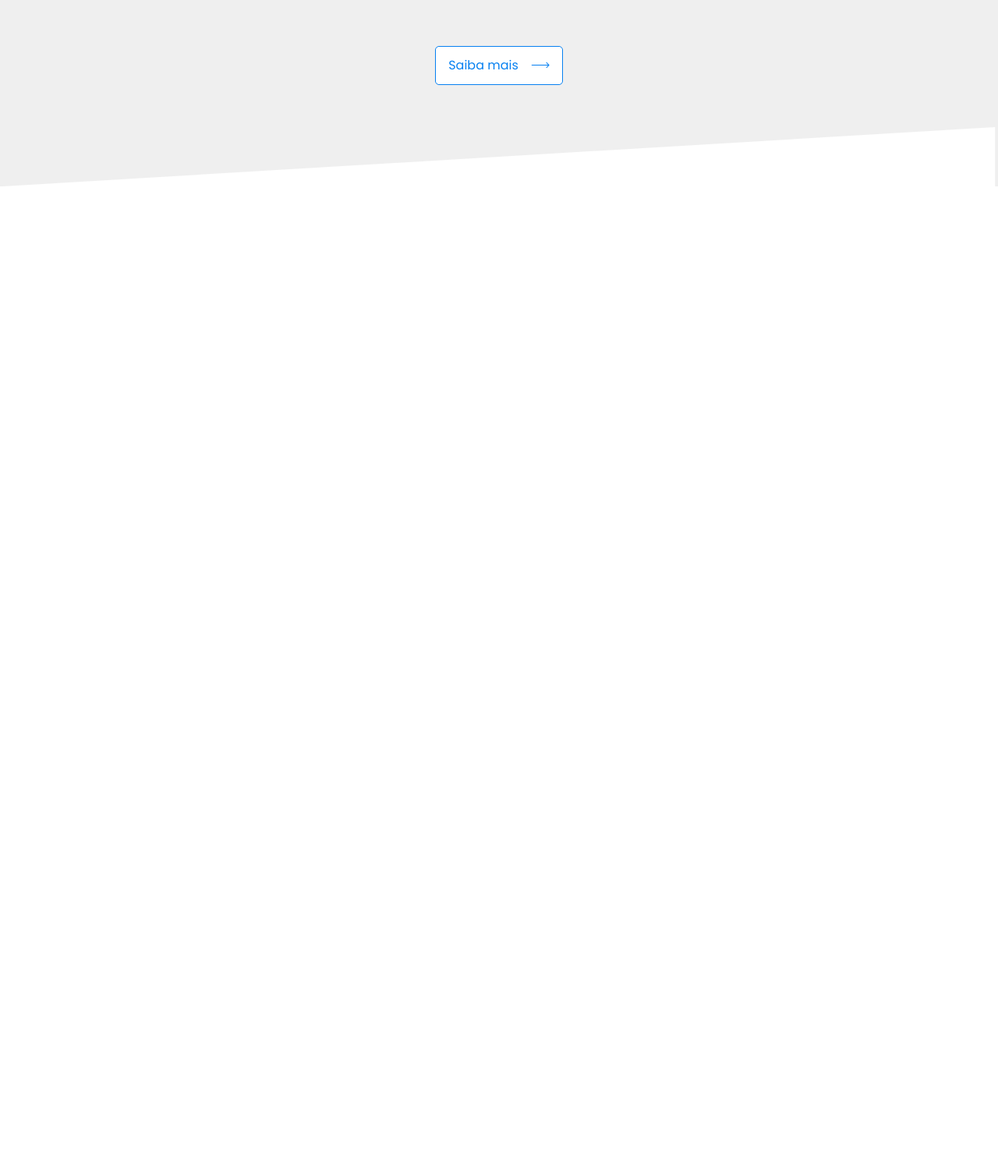
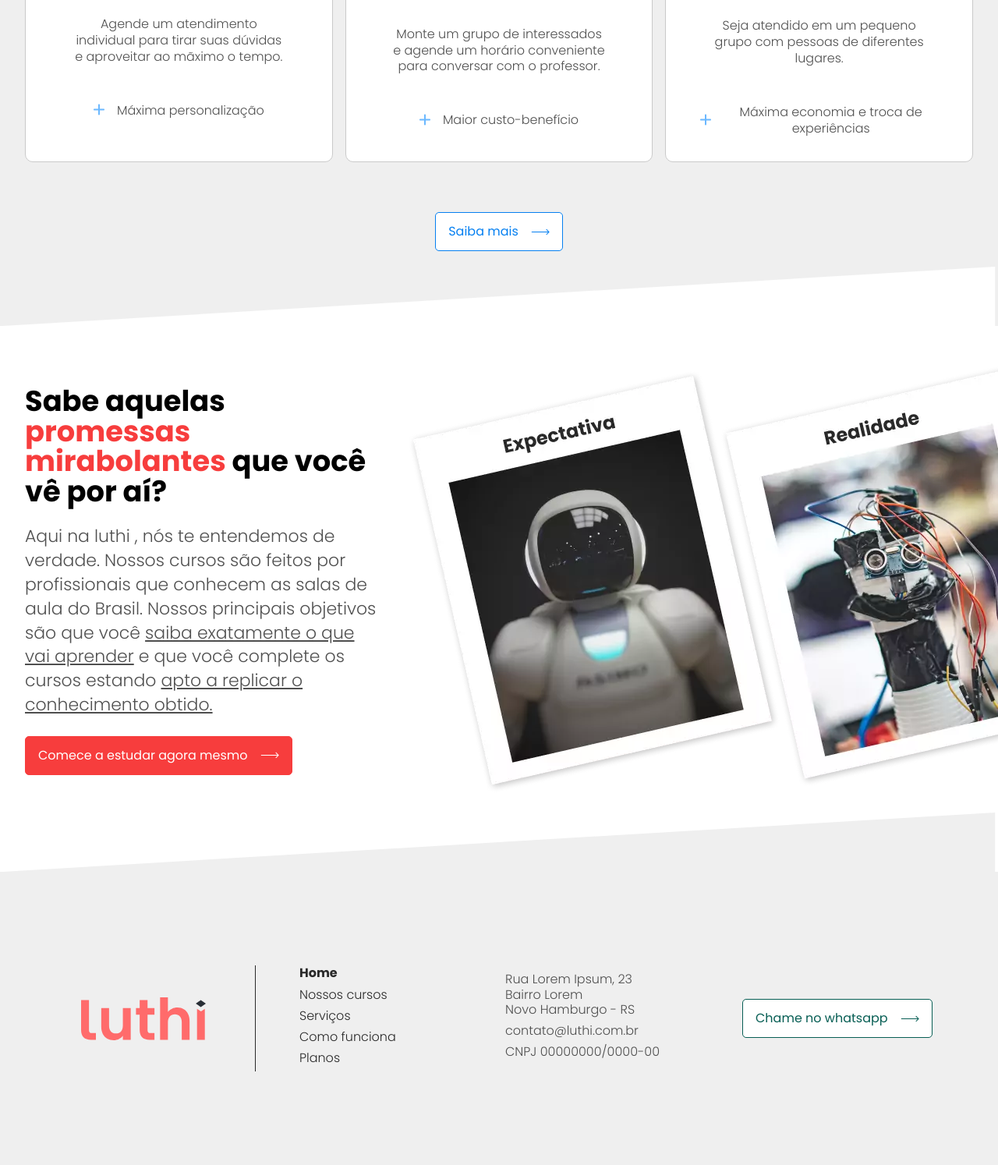
Before and after one commit to lucasbackes/luthi, a PHP site: page / in a window 1280 px wide. Shown: the part 4000-5494 px from the top of the page at 78% size. Before the commit the page ends 4239 px from the top, so only its background shows below. Run offline with PHP 8.4, Linux system fonts and the light colour scheme.

Commit message:
Alterações padrão

```diff
--- a/cabecalho.html
+++ b/cabecalho.html
@@ -1,6 +1,10 @@
 <div class="logo">
     <img src="img/logo-color.svg" alt="Logo da Luthi">
 </div>
+
+<div class="menu--links--container">
+
+    <img src="img/icon--close.svg" class="close--mobile--menu" alt="">
 
     <div class="menu--links">
         <a href="#" class="menu--link active">Home</a>
@@ -14,3 +18,9 @@
         <a href="#" class="menu--cta btn secondary">Entrar</a>
         <a href="#" class="menu--cta btn primary">Cadastre-se</a>
     </div>
+</div>
+
+
+<div class="menu--icon">
+    <img src="img/icon--menu--mobile.svg" alt="">
+</div>
--- a/css/index.css
+++ b/css/index.css
@@ -20,6 +20,7 @@
 }
 
 .accent{color: var(--primary-500)}
+
 
 html, body{
     margin: 0;
@@ -92,9 +93,6 @@ section:nth-child(odd){
     background-image: url('../img/estruturas/divisor-topo-branco.svg');
 }
 
-section:last-child{
-    background-image: unset;
-}
 
 .hero{
     padding-top: 100px;
@@ -232,6 +230,7 @@ h2{
     display: flex;
     gap: 2rem;
     align-items: flex-end;
+    overflow: hidden;
 }
 
 .plano{
@@ -595,3 +594,60 @@ h2{
     border-color: var(--accent-two-700);
     padding: 1rem;
 }
+
+.banner--promessas{
+    padding-right:0;
+}
+.banner--promessas .container{
+    display: grid;
+    grid-template-columns: 4fr 5fr;
+    align-items: center;
+    gap: 2rem;
+}
+.banner--promessas h2{
+    font-size: 2.3rem;
+    line-height: 1.048;
+    text-align: left;
+    padding: 0;
+}
+.banner--promessas h2 .destaque{
+    color: var(--primary-700);
+}
+
+.conteudo--promessas{
+    display: flex;
+    flex-direction: column;
+    justify-content: flex-start;
+    gap: 1.5rem;
+}
+
+.banner--promessas .cta--primary{
+    max-width: fit-content;
+    padding: 1rem;
+}
+
+
+@media screen and (max-width: 1280px) {
+    section{
+        padding-inline: 2rem;
+        padding-block: 3rem 6rem;
+    }
+    .hero{
+        display: flex;
+        flex-direction: column-reverse;
+        justify-content: center;
+        gap: 2rem;
+    }
+    .hero--media img{
+        max-height: 20vh;
+    }
+    .hero--info{
+        justify-content: center;
+        align-items: center;
+        text-align: center;
+        gap: 3rem;
+    }
+
+
+
+}
--- /dev/null
+++ b/css/rodape.css
@@ -0,0 +1,55 @@
+#rodape{
+    margin: 0;
+    background-color: var(--neutral-300);
+    color: var(--title);
+    display: grid;
+    grid-template-columns: 1fr 1fr 1fr 1fr;
+    align-items: center;
+    justify-content: center;
+    padding: 120px var(--padding-inline);
+    gap: 1rem;
+}
+
+.footer--logo{
+    border-right: 1px solid var(--title);
+    height: 100%;
+    display: flex;
+    align-items: center;
+    justify-content: center;
+}
+.footer--logo img{
+    width: 10rem;
+}
+
+.footer--links{
+    padding-left: 40px;
+}
+.footer--links li{
+    list-style-type: none;
+}
+a.footer--link{
+    color: var(--title)
+}
+a.footer--link:hover, a.footer--link:focus{
+    text-decoration: underline;
+}
+
+.footer--link.active{
+    font-weight: bold;
+}
+
+.footer--links, .footer--info p{
+    font-size: 1rem;
+    line-height: 1.2;
+    font-weight: 300;
+}
+.footer--info p, .footer--links li{
+    padding-bottom: .5rem
+}
+
+.footer-whatsapp .cta--secondary{
+    border-color: #075E54;
+    color: #075E54;
+    width: fit-content;
+    padding: 1rem;
+}
--- a/index.html
+++ b/index.html
@@ -13,15 +13,16 @@
     <link rel="stylesheet" href="css/reset.css">
     <link rel="stylesheet" href="css/index.css">
     <link rel="stylesheet" href="css/cabecalho.css">
+    <link rel="stylesheet" href="css/rodape.css">
 </head>
 <body>
 
-<nav id="cabecalho"></nav>
+<!-- <nav id="cabecalho"></nav> -->
+<nav id="cabecalho" class=""></nav>
 <div id="geral">
 
 <section class="hero">
-
-     <div class="hero--info">
+    <div class="hero--info">
         <h1 class="headline">Tecnologias da <br> educação para o <br> <span class="accent">mundo real</span></h1>
         <div class="subheadline">
             Os profissionais da luthi conhecem bem os desafios das salas de aula nas mais diversas regiões do Brasil. Aqui toda a teoria se transforma em prática e pode ser replicada de verdade.
@@ -36,7 +37,8 @@
                 <img src="img/incon--arrow--down--primary.svg" alt="">
             </a>
         </div>
-     </div>
+    </div>
+
      <div class="hero--media">
         <img src="img/hero-image.svg" alt="Ilustração colorida de um computador com um sistema executando na tela">
      </div>
@@ -409,11 +411,36 @@
 
 </section>
 
-<!-- <div class="divisor baixo-branco"></div> -->
 
-<section>
+<section class="banner--promessas">
+    <div class="container">
+        <div class="conteudo--promessas">
+            <h2 class="headline">
+                Sabe aquelas <span class="destaque">promessas mirabolantes</span> que você vê por aí?
+            </h2>
+            <p>
+                Aqui na <b>luthi</b> , nós te entendemos de verdade. Nossos cursos são feitos por profissionais que conhecem as salas de aula do Brasil. Nossos principais objetivos são que você <u>saiba exatamente o que vai aprender</u> e que você complete os cursos estando <u>apto a replicar o conhecimento obtido.</u>
+            </p>
+            <a href="#" class="btn btn-icon cta--primary">
+                <span class="cta--primary--text">Comece a estudar agora mesmo</span>
+                <svg width="24" height="9" viewBox="0 0 24 9" fill="none" xmlns="http://www.w3.org/2000/svg">
+                    <path d="M23.5254 4.85355C23.7207 4.65829 23.7207 4.34171 23.5254 4.14645L20.3434 0.964466C20.1481 0.769204 19.8316 0.769204 19.6363 0.964466C19.441 1.15973 19.441 1.47631 19.6363 1.67157L22.4647 4.5L19.6363 7.32843C19.441 7.52369 19.441 7.84027 19.6363 8.03553C19.8316 8.2308 20.1481 8.2308 20.3434 8.03553L23.5254 4.85355ZM0.829102 5H23.1718V4H0.829102V5Z"
+                    fill="white"/>
+                </svg>
+            </a>
+        </div>
+        <div class="imagem--promessas">
+            <img src="img/expectativa-realidade1.webp" alt="">
+        </div>
 
+
+    </div>
 </section>
+
+
+
+
+<div id="rodape"></div>
 
 
 
--- a/js/index.js
+++ b/js/index.js
@@ -1,4 +1,5 @@
 $('#cabecalho').load('cabecalho.html');
+$('#rodape').load('rodape.html');
 
 let el = document.querySelector(".cards--cursos");
 let x = 0, y = 0, top1 = 0, left = 0;
@@ -22,3 +23,27 @@ el.addEventListener('mousedown', (e) => {
 
     document.addEventListener('mousemove', draggingFunction);
 });
+
+
+let el2 = document.querySelector(".planos");
+let x2 = 0, y2 = 0, top2 = 0, left2 = 0;
+
+let draggingFunction2 = (e2) => {
+    document.addEventListener('mouseup', () => {
+        document.removeEventListener("mousemove", draggingFunction2);
+    });
+
+    el2.scrollLeft = left2 - e2.pageX + x2;
+    el2.scrollTop = top2 - e2.pageY + y2;
+};
+
+el2.addEventListener('mousedown', (e2) => {
+    e2.preventDefault();
+
+    y2 = e2.pageY;
+    x2 = e2.pageX;
+    top2 = el2.scrollTop;
+    left2 = el2.scrollLeft;
+
+    document.addEventListener('mousemove', draggingFunction2);
+});
--- /dev/null
+++ b/rodape.html
@@ -0,0 +1,35 @@
+<div class="footer--logo">
+    <img src="img/logo-color.svg">
+</div>
+
+<ul class="footer--links">
+    <li><a href="#" class="footer--link active">Home</a></li>
+    <li><a href="#" class="footer--link">Nossos cursos</a></li>
+    <li><a href="#" class="footer--link">Serviços</a></li>
+    <li><a href="#" class="footer--link">Como funciona</a></li>
+    <li><a href="#" class="footer--link">Planos</a></li>
+</ul>
+
+<div class="footer--info">
+    <p>
+        Rua Lorem Ipsum, 23 <br>
+        Bairro Lorem <br>
+        Novo Hamburgo - RS
+    </p>
+    <p>
+        contato@luthi.com.br
+    </p>
+    <p>
+        CNPJ 00000000/0000-00
+    </p>
+</div>
+
+<div class="footer-whatsapp">
+    <a href="#" class="btn btn-icon cta--secondary">
+        <span class="cta--secondary--text">Chame no whatsapp</span>
+        <svg width="24" height="9" viewBox="0 0 24 9" fill="none" xmlns="http://www.w3.org/2000/svg">
+            <path d="M23.5254 4.85355C23.7207 4.65829 23.7207 4.34171 23.5254 4.14645L20.3434 0.964466C20.1481 0.769204 19.8316 0.769204 19.6363 0.964466C19.441 1.15973 19.441 1.47631 19.6363 1.67157L22.4647 4.5L19.6363 7.32843C19.441 7.52369 19.441 7.84027 19.6363 8.03553C19.8316 8.2308 20.1481 8.2308 20.3434 8.03553L23.5254 4.85355ZM0.829102 5H23.1718V4H0.829102V5Z"
+            fill="#075E54"/>
+        </svg>
+    </a>
+</div>
```
Also changed, not shown: css/cabecalho.css (+92 -2 lines), img/expectativa-realidade1.jpg (added), img/expectativa-realidade1.webp (added), img/icon--close.svg (added), img/icon--menu--mobile.svg (added). Lines whose indentation alone changed are shown as unchanged.
